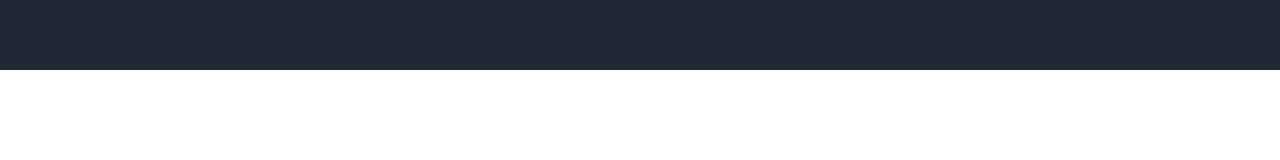
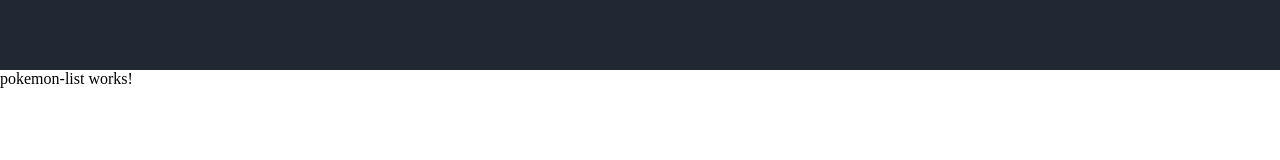
Before and after one commit to DevRezaur/poke-wiki, an Angular app: page / in a window 1280 px wide. Shown: the part 280-440 px from the top of the page. Built offline with nearby package versions, Linux system fonts and the light colour scheme.

Commit message:
pokemon-list component added

```diff
--- a/src/app/app.component.html
+++ b/src/app/app.component.html
@@ -1,5 +1,6 @@
 <app-top-banner></app-top-banner>
 <div class="content">
+  <app-pokemon-list></app-pokemon-list>
   <router-outlet></router-outlet>
 </div>
 <app-footer></app-footer>
--- /dev/null
+++ b/src/app/components/pokemon-list/pokemon-list.component.html
@@ -0,0 +1 @@
+<p>pokemon-list works!</p>
--- /dev/null
+++ b/src/app/components/pokemon-list/pokemon-list.component.ts
@@ -0,0 +1,25 @@
+import { Component, OnInit } from '@angular/core';
+import { PokeApiService } from '../../services/poke-api.service';
+
+@Component({
+  selector: 'app-pokemon-list',
+  templateUrl: './pokemon-list.component.html',
+  styleUrl: './pokemon-list.component.scss',
+})
+export class PokemonListComponent implements OnInit {
+  pokemonDetails: any;
+
+  constructor(private pokeApiService: PokeApiService) {
+    this.pokemonDetails = {};
+  }
+
+  ngOnInit(): void {
+    // this.pokeApiService.getPokemonDetails(null).subscribe({
+    //   next: (result: any) => {
+    //     this.pokemonDetails = result;
+    //     console.log(this.pokemonDetails);
+    //   },
+    //   error: (error: any) => console.error(error),
+    // });
+  }
+}
```
Also changed, not shown: src/app/app.module.ts (+7 -1 lines), src/app/components/pokemon-list/pokemon-list.component.scss (added).
